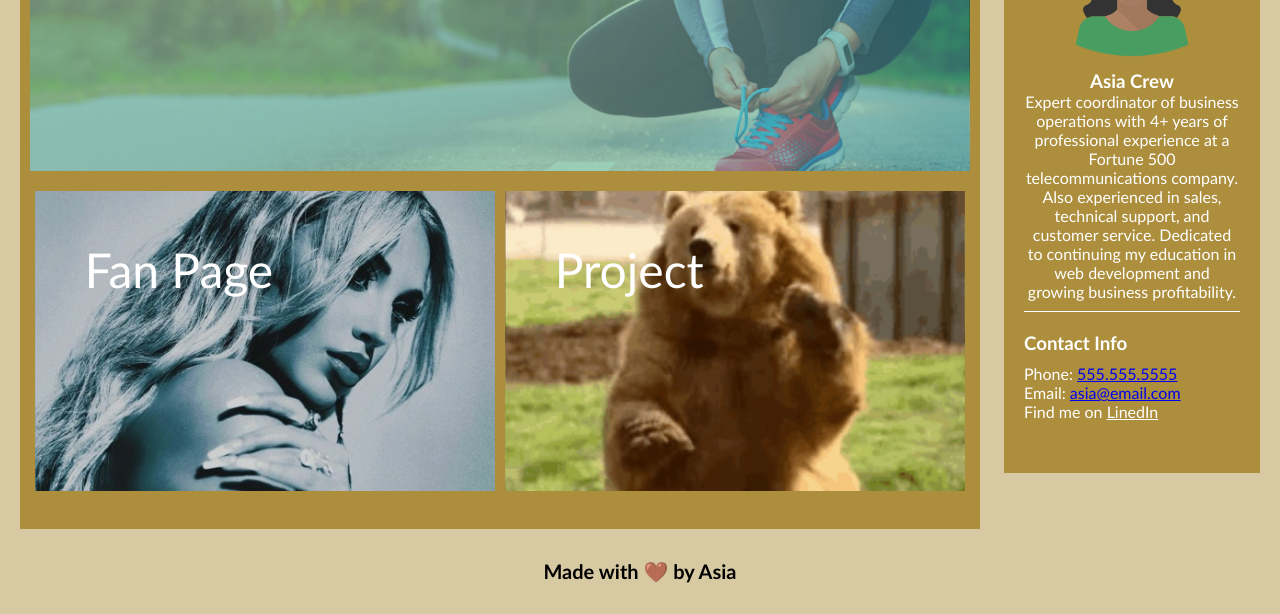
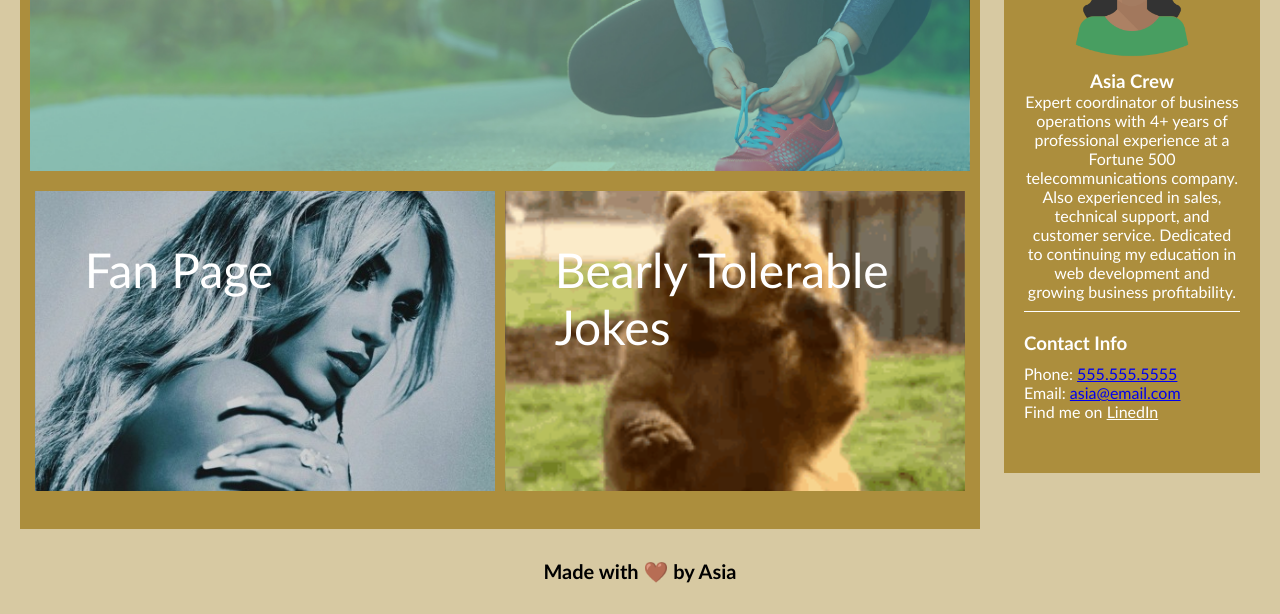
Before and after one commit to asiajcrew/Portfolio, a plain HTML site: page index.html in a window 1280 px wide. Shown: the part 811-1425 px from the top of the page. Drawn offline with Linux system fonts and the light colour scheme.

Commit message:
updated name of project #3

```diff
--- a/index.html
+++ b/index.html
@@ -45,7 +45,7 @@
                 <a class="project-2-img" href="./Fanpage.html" target="_blank" rel="noreferrer noopener">Fan Page</a>
             </article>
             <article id="project-3" class="project-3">
-                <a class="project-3-img" href="https://asiajcrew.github.io/Group-Project/" target="_blank" rel="noreferrer noopener">Project</a><br/>
+                <a class="project-3-img" href="https://asiajcrew.github.io/Group-Project/" target="_blank" rel="noreferrer noopener">Bearly Tolerable Jokes</a><br/>
             </article>
         </section>
     </div>
```
